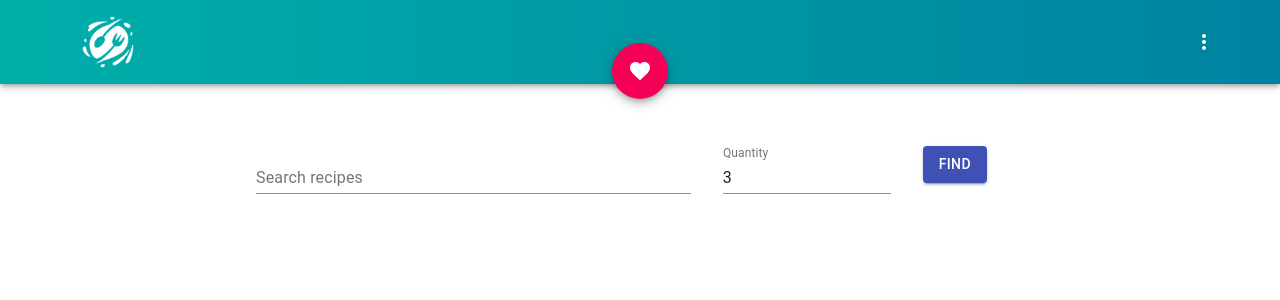
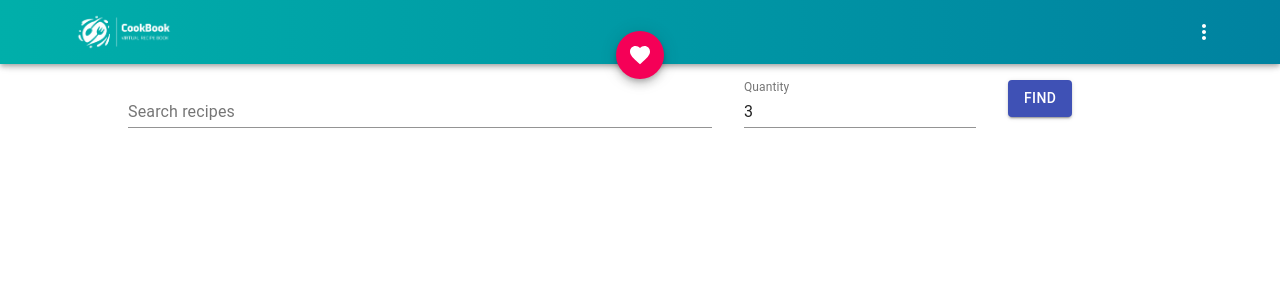
Before and after one commit to mizuris/cookbook-app, a React (Create React App) app: page / in a window 1280 px wide. Shown: the top 300 px of the page. Built offline with nearby package versions, Linux system fonts and the light colour scheme.

Commit message:
Destructure TopBar component into smaller components. Add headers to sections

```diff
--- a/src/App.js
+++ b/src/App.js
@@ -7,14 +7,16 @@ import TopBar from "./components/TopBar/TopBar";
 
 function App() {
   return (
-    <main className="App">
+    <div className="App">
       <TopBar />
       <div className="App-container">
-        <FavoritesList />
         <RecipeGetForm />
-        <RecipeList />
+        <main className="App-content">
+          <RecipeList />
+          <FavoritesList />
+        </main>
       </div>
-    </main>
+    </div>
   );
 }
 
--- a/src/App.scss
+++ b/src/App.scss
@@ -4,6 +4,10 @@
 }
 
 .App-container {
-  width: 60%;
+  width: 80%;
   margin: 80px auto 0;
 }
+
+h1 {
+  color: rgb(0, 175, 170);
+}
--- a/src/components/Favorites/FavoritesList.js
+++ b/src/components/Favorites/FavoritesList.js
@@ -6,6 +6,8 @@ import FavoriteRecipe from "./FavoriteRecipe";
 function FavoritesList() {
   const favorites = useSelector((state) => state.favorites);
   return (
+    <>
+      {favorites.length ? <h1>Favorites</h1> : ""}
       <List>
         {favorites.length
           ? favorites.map((recipe) => {
@@ -17,6 +19,7 @@ function FavoritesList() {
             })
           : ""}
       </List>
+    </>
   );
 }
 
--- a/src/components/RecipeList/RecipeList.js
+++ b/src/components/RecipeList/RecipeList.js
@@ -16,17 +16,20 @@ function RecipeList() {
   const recipes = useSelector((state) => state.recipes);
   const classes = useStyles();
   return (
+    <>
+      {recipes.length ? <h1>Results</h1> : ""}
       <Grid container spacing={6} className={classes.root}>
         {recipes.length
           ? recipes.map((recipe) => {
               return (
-              <Grid item key={recipe.id} xs={12} lg={4}>
+                <Grid item key={recipe.id} xs={12} md={6} lg={4}>
                   <Recipe recipe={recipe} />
                 </Grid>
               );
             })
           : ""}
       </Grid>
+    </>
   );
 }
 
--- a/src/components/TopBar/TopBar.js
+++ b/src/components/TopBar/TopBar.js
@@ -3,7 +3,7 @@ import { makeStyles } from "@material-ui/core/styles";
 import { AppBar, Toolbar, Fab, IconButton } from "@material-ui/core";
 import { Favorite, MoreVert } from "@material-ui/icons";
 import TopBarMenu from "./TopBarMenu";
-import logo_white_horiz from "../../assets/icon/cookbook_icon_white.png";
+import TopBarLogo from "./TopBarLogo";
 
 const useStyles = makeStyles(() => ({
   appBar: {
@@ -15,9 +15,6 @@ const useStyles = makeStyles(() => ({
   toolbar: {
     width: "90%",
     margin: "0 auto",
-  },
-  logo: {
-    maxHeight: 60,
   },
   fabButton: {
     position: "absolute",
@@ -40,16 +37,15 @@ function TopBar() {
   const handleCloseMenu = () => setAnchorEl(null);
 
   return (
-    <AppBar position="fixed" color="primary" className={classes.appBar}>
+    <AppBar position="fixed" className={classes.appBar}>
       <Toolbar className={classes.toolbar}>
-        <IconButton>
-          <img
-            className={classes.logo}
-            src={logo_white_horiz}
-            alt="cookbook logo"
-          />
-        </IconButton>
-        <Fab color="secondary" aria-label="add" className={classes.fabButton}>
+        <TopBarLogo />
+        <Fab
+          size="medium"
+          color="secondary"
+          aria-label="add"
+          className={classes.fabButton}
+        >
           <Favorite />
         </Fab>
         <div className={classes.grow} />
--- /dev/null
+++ b/src/components/TopBar/TopBarLogo.js
@@ -0,0 +1,13 @@
+import React from "react";
+import IconButton from "@material-ui/core/IconButton";
+import logo_white from "../../assets/logo/cookbook_logo_horizontal_white.png";
+
+function TopBarLogo() {
+  return (
+    <IconButton>
+      <img style={{ maxHeight: 40 }} src={logo_white} alt="cookbook logo" />
+    </IconButton>
+  );
+}
+
+export default TopBarLogo;
```
Lines whose indentation alone changed are shown as unchanged.
